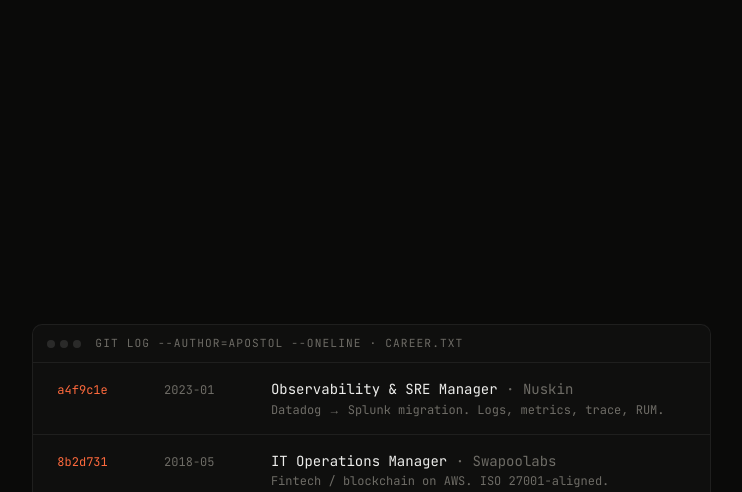
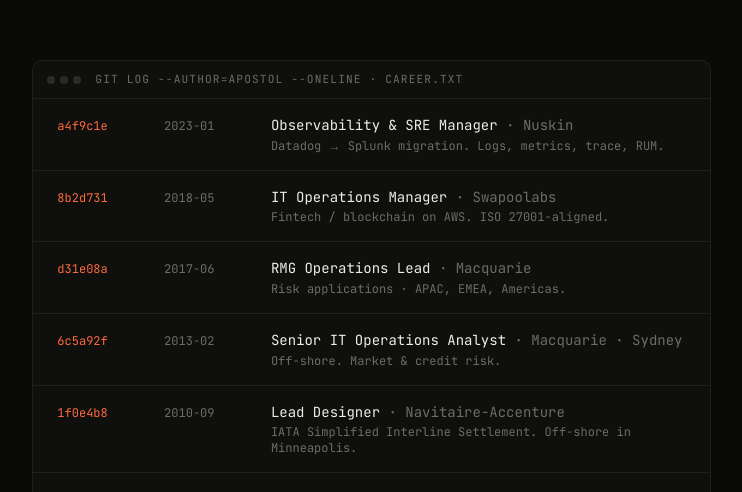
Before and after one commit to jcapostol10/apostol-dev, a Next.js app: page / in a window 1280 px wide. Shown: the part 8688-9180 px from the top of the page, without its empty margins (525-1267 px from the left). Built offline with nearby package versions, Linux system fonts and the light colour scheme.

Commit message:
Reduce empty space before BIO section (smaller stack padding + tighter BIO top)

```diff
--- a/src/app/globals.css
+++ b/src/app/globals.css
@@ -376,9 +376,9 @@
 
 .solution-stack {
   position: relative;
-  /* Just enough room below the last card for the outro lift to complete
-     before any natural unsticking — keeps the gap to BIO compact. */
-  padding-bottom: 30vh;
+  /* Last card already contributes 55vh of margin-bottom which gives the
+     outro plenty of buffer; just a small extra cushion here. */
+  padding-bottom: 5vh;
 }
 
 .solution-card {
--- a/src/app/page.tsx
+++ b/src/app/page.tsx
@@ -395,7 +395,7 @@
 
       {/* BIO — git log style */}
       <section id="bio" className="relative">
-        <div className="max-w-[1240px] mx-auto px-6 py-24">
+        <div className="max-w-[1240px] mx-auto px-6 pt-8 pb-24">
           <SectionHeader id="BIO-02" eyebrow="The author" title={<>18 years building tech for global enterprises.</>} />
 
           <div className="grid lg:grid-cols-12 gap-10 mt-12">
```
